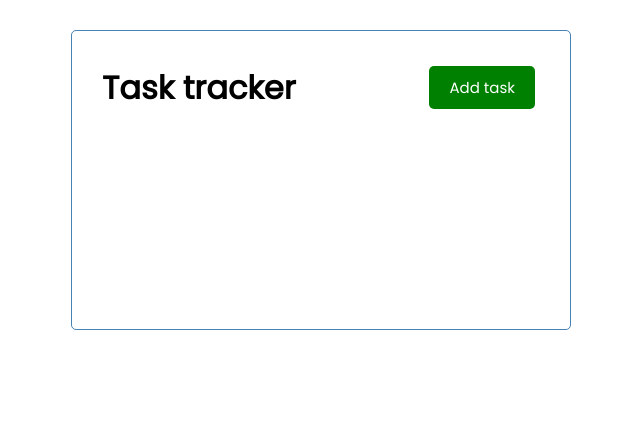
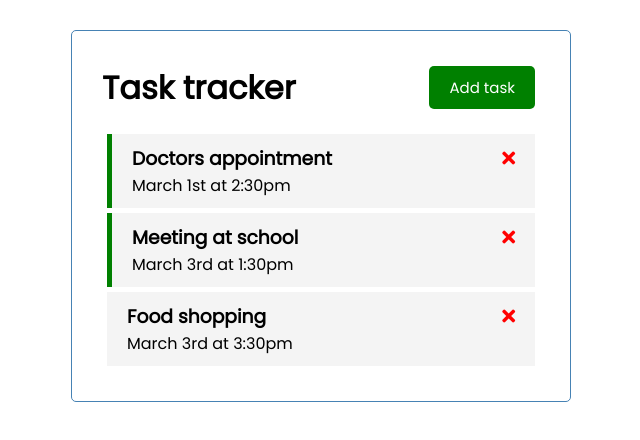
Before and after one commit to Lunac123/vue-task-tracker, a Vue app: page / in a window 1280 px wide. Shown: the top 440 px of the page, without its empty margins (319-959 px from the left). Built offline with nearby package versions, Linux system fonts and the light colour scheme.

Commit message:
Added task components

```diff
--- a/public/index.html
+++ b/public/index.html
@@ -4,6 +4,7 @@
     <meta charset="utf-8">
     <meta http-equiv="X-UA-Compatible" content="IE=edge">
     <meta name="viewport" content="width=device-width,initial-scale=1.0">
+    <link rel="stylesheet" href="https://cdnjs.cloudflare.com/ajax/libs/font-awesome/5.15.2/css/all.min.css" />
     <link rel="icon" href="<%= BASE_URL %>favicon.ico">
     <title><%= htmlWebpackPlugin.options.title %></title>
   </head>
--- a/src/App.vue
+++ b/src/App.vue
@@ -1,16 +1,45 @@
 <template>
   <div class="container">
     <Header title="Task tracker" span="world" />
+    <Tasks :tasks="tasks" />
   </div>
 </template>
 
 <script>
 import Header from './components/Header';
-
+import Tasks from './components/Tasks';
 export default {
   name: 'App',
   components: {
     Header,
+    Tasks,
+  },
+  data() {
+    return {
+      tasks: [],
+    };
+  },
+  created() {
+    this.tasks = [
+      {
+        id: 1,
+        text: 'Doctors appointment',
+        day: 'March 1st at 2:30pm',
+        reminder: true,
+      },
+      {
+        id: 2,
+        text: 'Meeting at school',
+        day: 'March 3rd at 1:30pm',
+        reminder: true,
+      },
+      {
+        id: 3,
+        text: 'Food shopping',
+        day: 'March 3rd at 3:30pm',
+        reminder: false,
+      },
+    ];
   },
 };
 </script>
--- /dev/null
+++ b/src/components/Task.vue
@@ -0,0 +1,35 @@
+<template>
+  <div :class="[task.reminder ? 'reminder' : '', 'task']">
+    <h3>{{ task.text }} <i class="fas fa-times"></i></h3>
+    <p>{{ task.day }}</p>
+  </div>
+</template>
+
+<script>
+export default {
+  name: 'Task',
+  props: {
+    task: Object,
+  },
+};
+</script>
+
+<style scope>
+.fas {
+  color: red;
+}
+.task {
+  background: #f4f4f4;
+  margin: 5px;
+  padding: 10px 20px;
+  cursor: pointer;
+}
+.task.reminder {
+  border-left: 5px solid green;
+}
+.task h3 {
+  display: flex;
+  align-items: center;
+  justify-content: space-between;
+}
+</style>
--- /dev/null
+++ b/src/components/Tasks.vue
@@ -0,0 +1,18 @@
+<template>
+  <div :key="task.id" v-for="task in tasks">
+    <Task :task="task" />
+  </div>
+</template>
+
+<script>
+import Task from './Task';
+export default {
+  name: 'Tasks',
+  props: {
+    tasks: Array,
+  },
+  components: {
+    Task,
+  },
+};
+</script>
```
